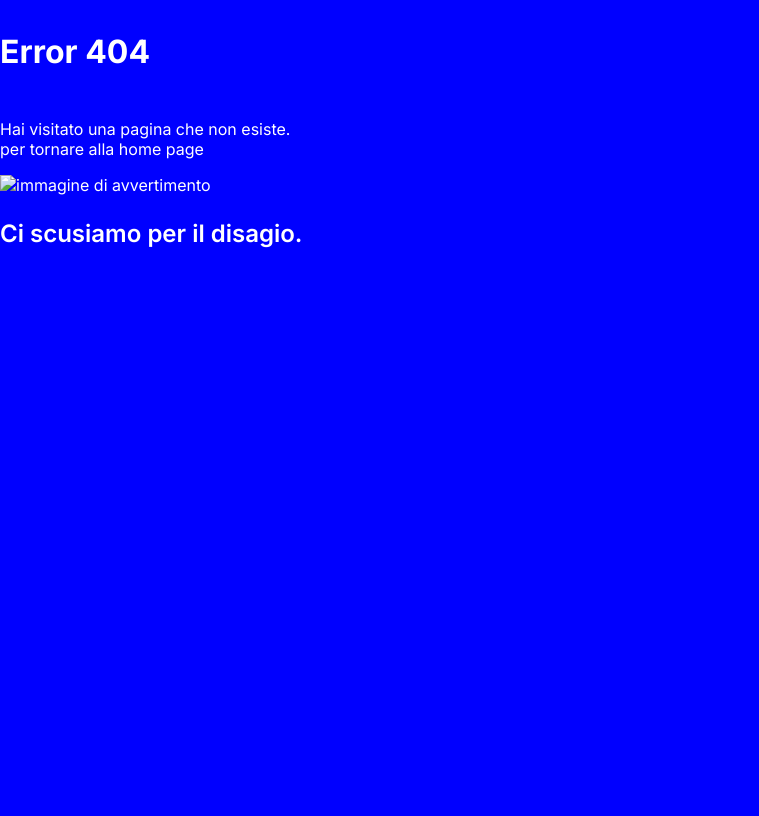
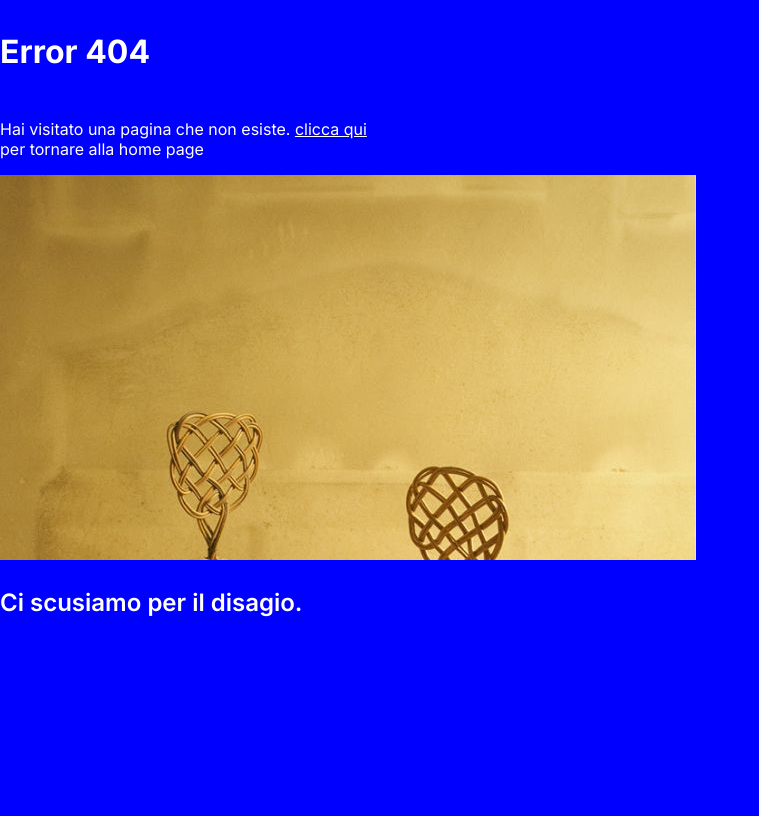
Before and after one commit to giacomoorl/progetto-TecWeb-2, a PHP site: page /error404.html in a window 1280 px wide. Shown: the top 816 px of the page, without its empty margins (0-759 px from the left). Before the commit the page ends 248 px from the top, so only its background shows below. Run offline with PHP 8.4, Linux system fonts and the light colour scheme.

Commit message:
modifica pagina errore

```diff
--- a/error404.html
+++ b/error404.html
@@ -1,19 +1,16 @@
 <!DOCTYPE html>
 <html lang="it">
 	<head>
-	<title>Error 404</title>
+		<title>Error 404</title>
 		<meta charset="utf-8" />
 		<meta name="title" content="Error404" />
 		<meta name="keywords" content="" />
 		<meta name="description" content="Pagina di errore." />
 		<meta name="author" content="Giacomo Orlandi" />
 		<meta name="viewport" content="width=device-width, initial-scale=1.0" />
-		<title>Error_404</title>
-		<link rel="stylesheet" type="text/css" href="../CSS/index.css" />
-		<link rel="stylesheet" type="text/css" media="print" href="../CSS/print.css" />
-		<link rel="stylesheet" type="text/css" media="screen and (max-width: 600px), only screen and (max-width: 600px)" href="../CSS/mini.css" />
-		<link rel="shortcut icon" type="image/png" href="../images/favicon.ico" />
-		<script src="../JS/custom.js"></script>
+
+		<link rel="stylesheet" type="text/css" href="index.css" />
+
 	</head>
 	<body id="error404">
 		<main>
@@ -21,10 +18,10 @@
 			<p>
 				Hai visitato una pagina che non esiste.
 
-				<a href="../HTML/index.html"> clicca qui </a > per tornare alla home page
+				<a href="post.html"> clicca qui </a > per tornare alla home page
 			</p>
 
-			<img id="img_error" src="" alt="immagine di avvertimento">
+			<img src="smarrimento.jpg" alt="immagine di avvertimento">
 
 		 <h2>Ci scusiamo per il disagio.</h2>
 	    </main>
--- a/index.css
+++ b/index.css
@@ -249,5 +249,7 @@ form .submit {
  background-color: blue;
  color: white;
 }
-
+#error404 a{
+	color:white;
+}
 /*------------FINE STILE PAGINA ERRORE---------------*/
```
